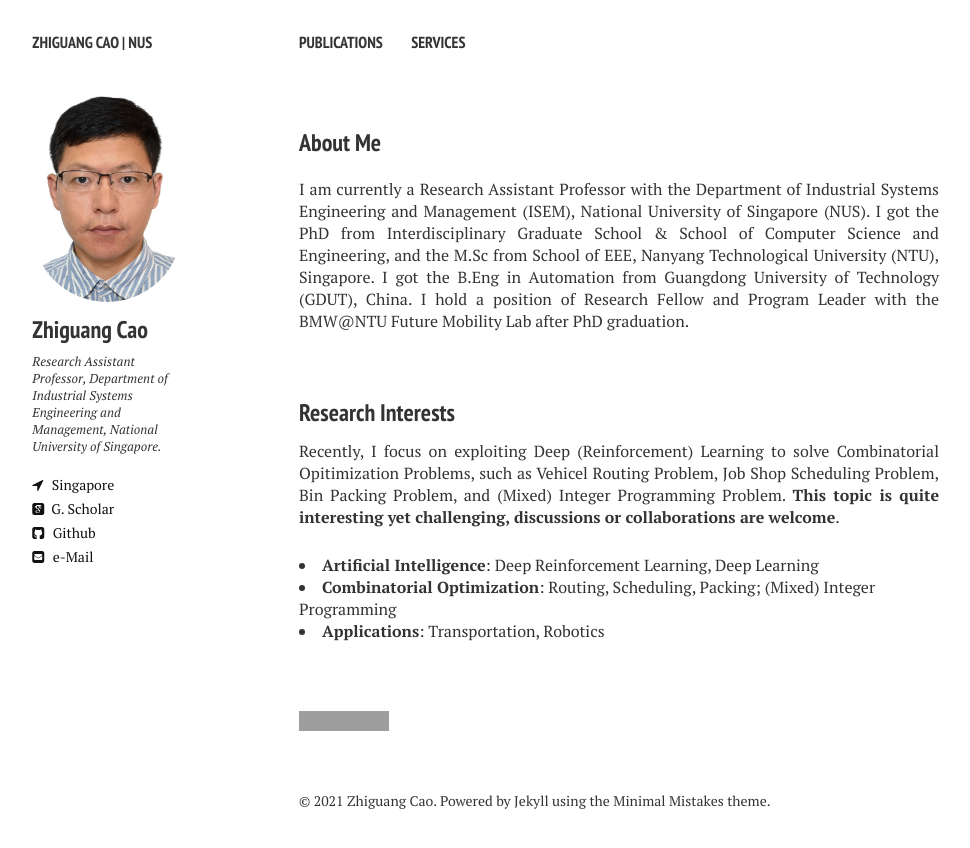
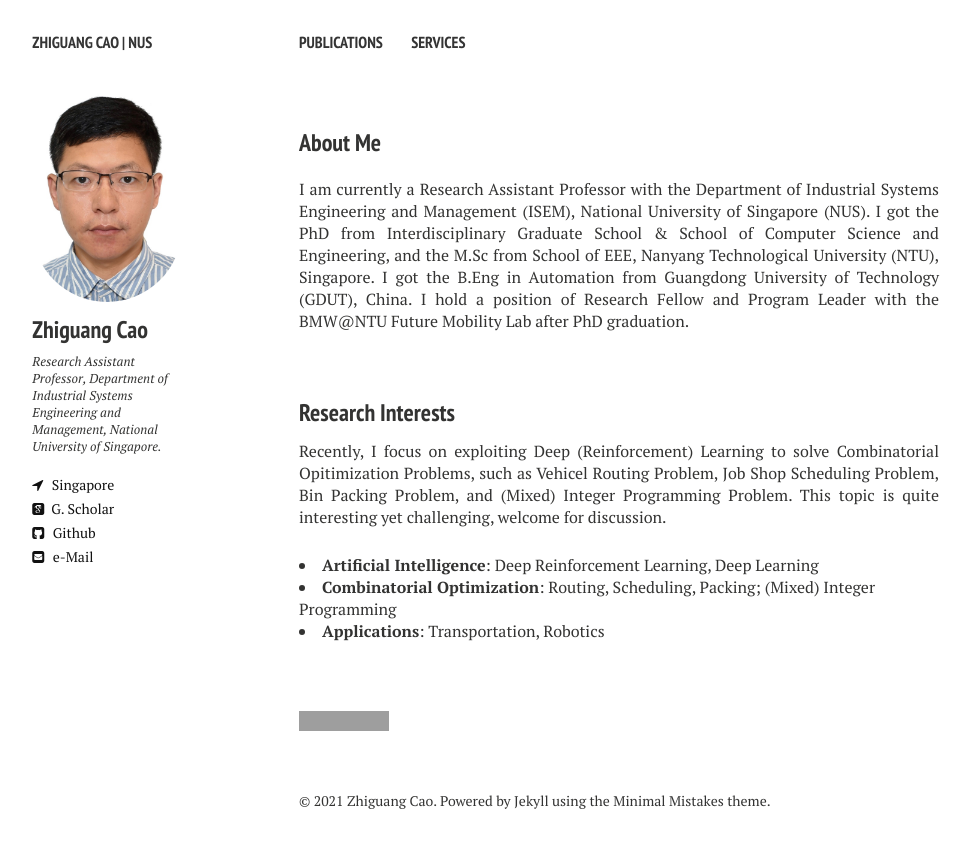
Before and after one commit to zhiguangcaosg/zhiguangcaosg.github.io, a Jekyll site: the page built from index.md, in a window 1280 px wide. Shown: the top 848 px of the page, without its empty margins (21-991 px from the left). Built offline with Jekyll 4.4.1, drawn with Linux system fonts in a browser that asks for light colours; nearby versions of some CDN libraries; grey boxes are pictures that could not be loaded.

Commit message:
Update index.md

```diff
--- a/index.md
+++ b/index.md
@@ -12,7 +12,7 @@ image: banner1.png
 
 
 <h3 style="margin-bottom:-8px;padding-top:20px;">Research Interests</h3> <br>
-<p align="justify">Recently, I focus on exploiting Deep (Reinforcement) Learning to solve Combinatorial Opitimization Problems, such as Vehicel Routing Problem, Job Shop Scheduling Problem, Bin Packing Problem, and (Mixed) Integer Programming Problem. <b>This topic is quite interesting yet challenging, discussions or collaborations are welcome</b>.
+<p align="justify">Recently, I focus on exploiting Deep (Reinforcement) Learning to solve Combinatorial Opitimization Problems, such as Vehicel Routing Problem, Job Shop Scheduling Problem, Bin Packing Problem, and (Mixed) Integer Programming Problem. This topic is quite interesting yet challenging, welcome for discussion.
 </p>
 <li>
 <b>Artificial Intelligence</b>:  Deep Reinforcement Learning, Deep Learning
```
